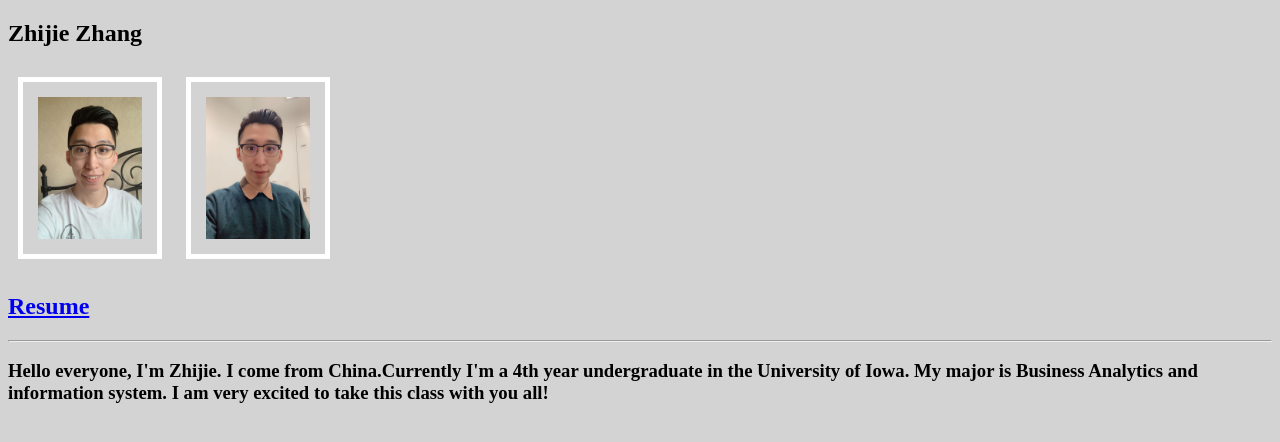
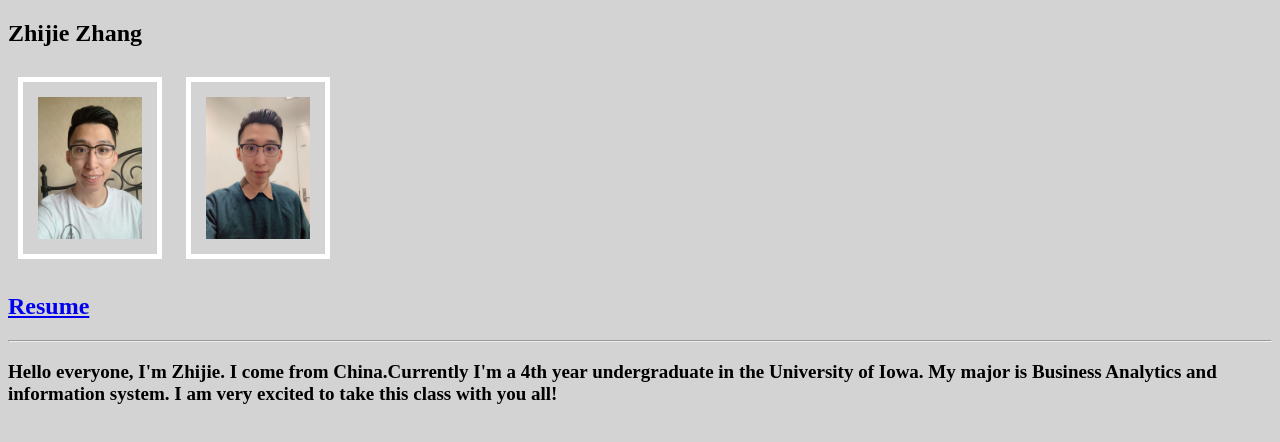
Before and after one commit to ZhijieZhang24/HW2, a plain HTML site: page index.html in a window 1280 px wide. Drawn offline with Linux system fonts and the light colour scheme.

Commit message:
latest index

```diff
--- a/indexstylesheet.css
+++ b/indexstylesheet.css
@@ -1,3 +1,4 @@
 body {background-color: LightGrey;}
 img{border:5px solid white; padding:15px;margin:10px}
 h3 {color: black; text-align: left;}
+h3{font-size:19px;}
```
